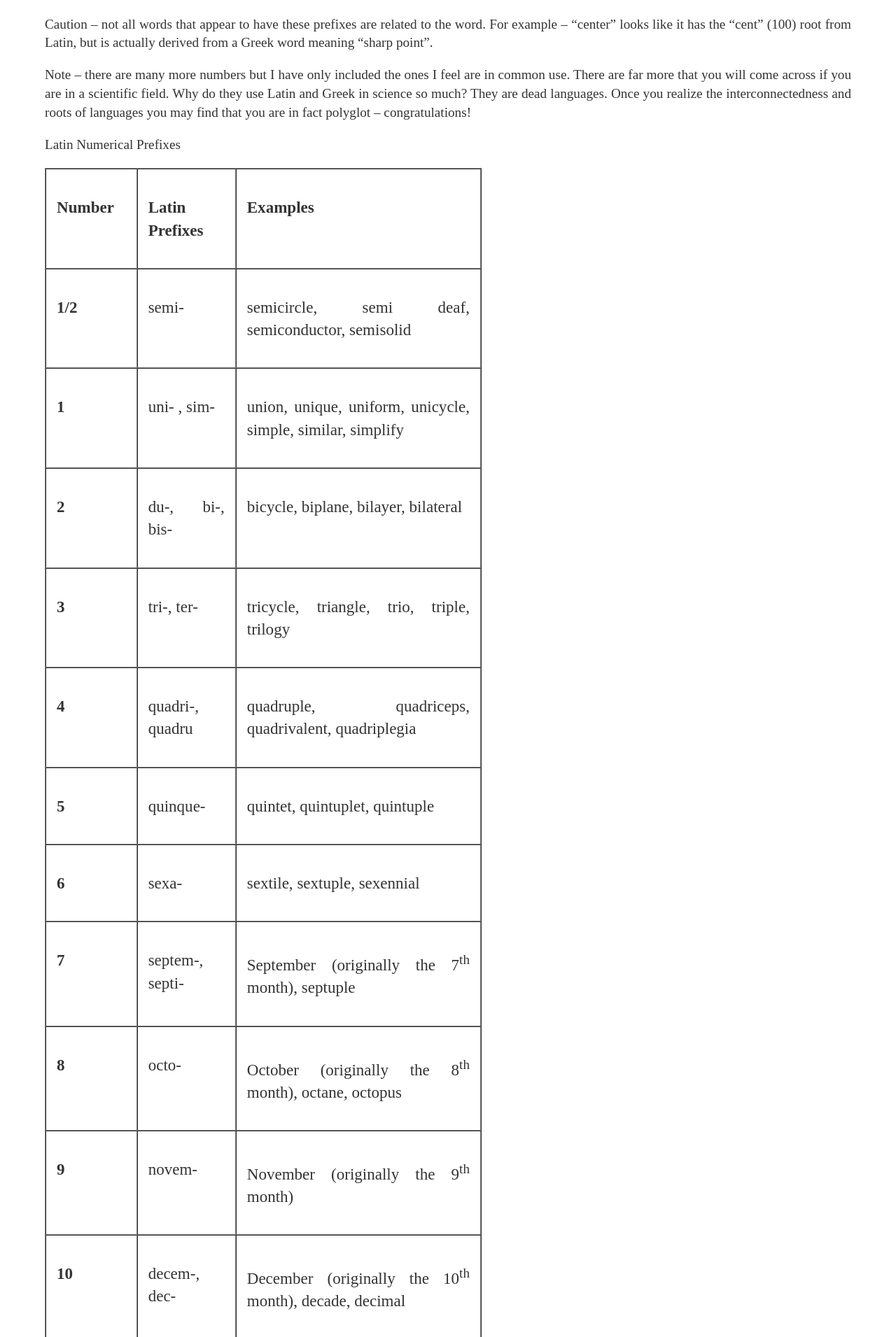
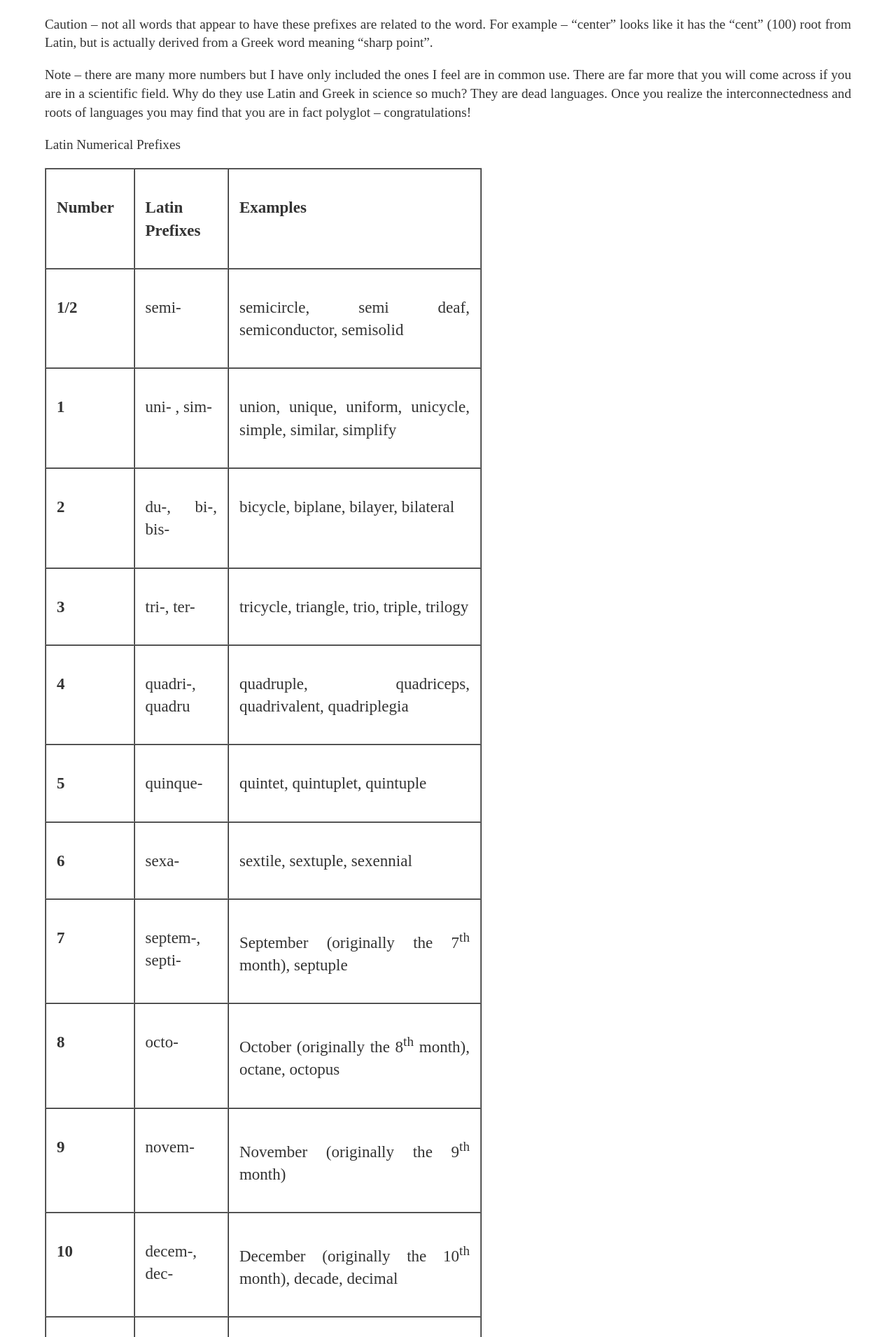
Before and after one commit to Tralinge/tralinge.github.io, a Jekyll site: the page built from english_corner/etymology/latin_greek/numbers.html, in a window 1280 px wide. Shown: the part 351-2262 px from the top of the page at 70% size. Built offline with Jekyll 4.4.1, drawn with Linux system fonts in a browser that asks for light colours.

Commit message:
Update numbers.html

```diff
--- a/english_corner/etymology/latin_greek/numbers.html
+++ b/english_corner/etymology/latin_greek/numbers.html
@@ -36,17 +36,17 @@
 <table border="1" cellspacing="0" cellpadding="0" width="624">
     <tbody>
         <tr>
-            <td width="106" valign="top">
+            <td width="100" valign="top">
                 <p align="center">
                     <strong>Number</strong>
                 </p>
             </td>
-            <td width="121" valign="top">
+            <td width="110" valign="top">
                 <p align="center">
                     <strong>Latin Prefixes</strong>
                 </p>
             </td>
-            <td width="396" valign="top">
+            <td width="500" valign="top">
                 <p align="center">
                     <strong>Examples</strong>
                 </p>
```
Lines whose indentation alone changed are shown as unchanged.
